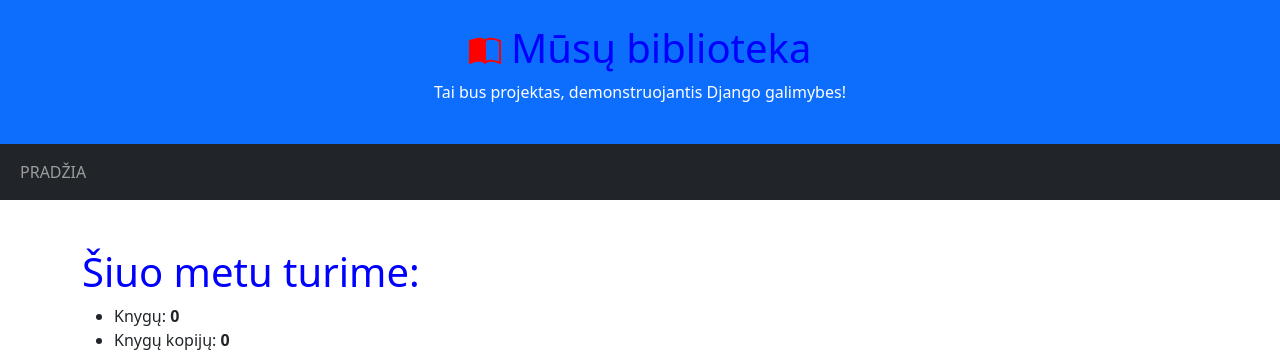
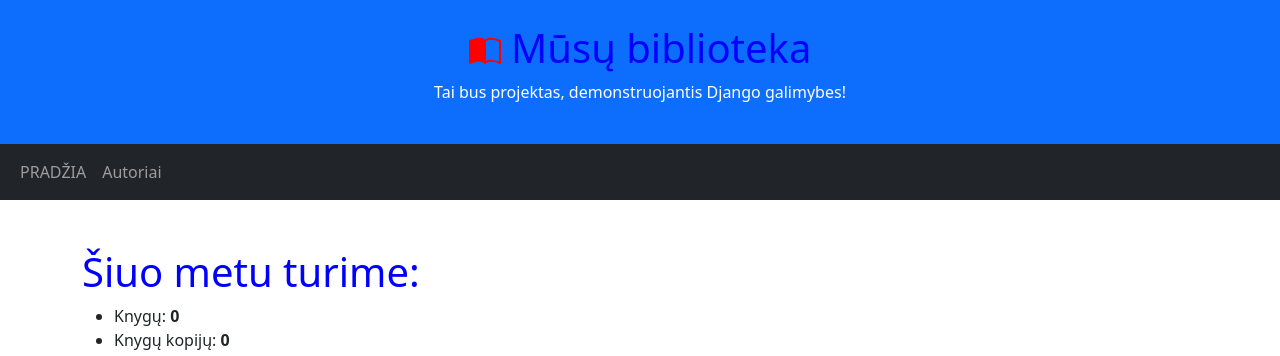
Before and after one commit to DonatasNoreika/library_20260727, a Django app: page / in a window 1280 px wide. Shown: the top 356 px of the page. Run offline with Django 5.2, Linux system fonts and the light colour scheme; data that the repository does not hold is empty.

Commit message:
5: Aktyvuotas meniu

```diff
--- a/mysite/library/templates/base.html
+++ b/mysite/library/templates/base.html
@@ -25,7 +25,10 @@
     <div class="container-fluid">
         <ul class="navbar-nav">
             <li class="nav-item">
-                <a class="nav-link" href="">PRADŽIA</a>
+                <a class="nav-link" href="{% url 'index' %}">PRADŽIA</a>
+            </li>
+            <li class="nav-item">
+                <a class="nav-link" href="{% url 'authors' %}">Autoriai</a>
             </li>
         </ul>
     </div>
```
